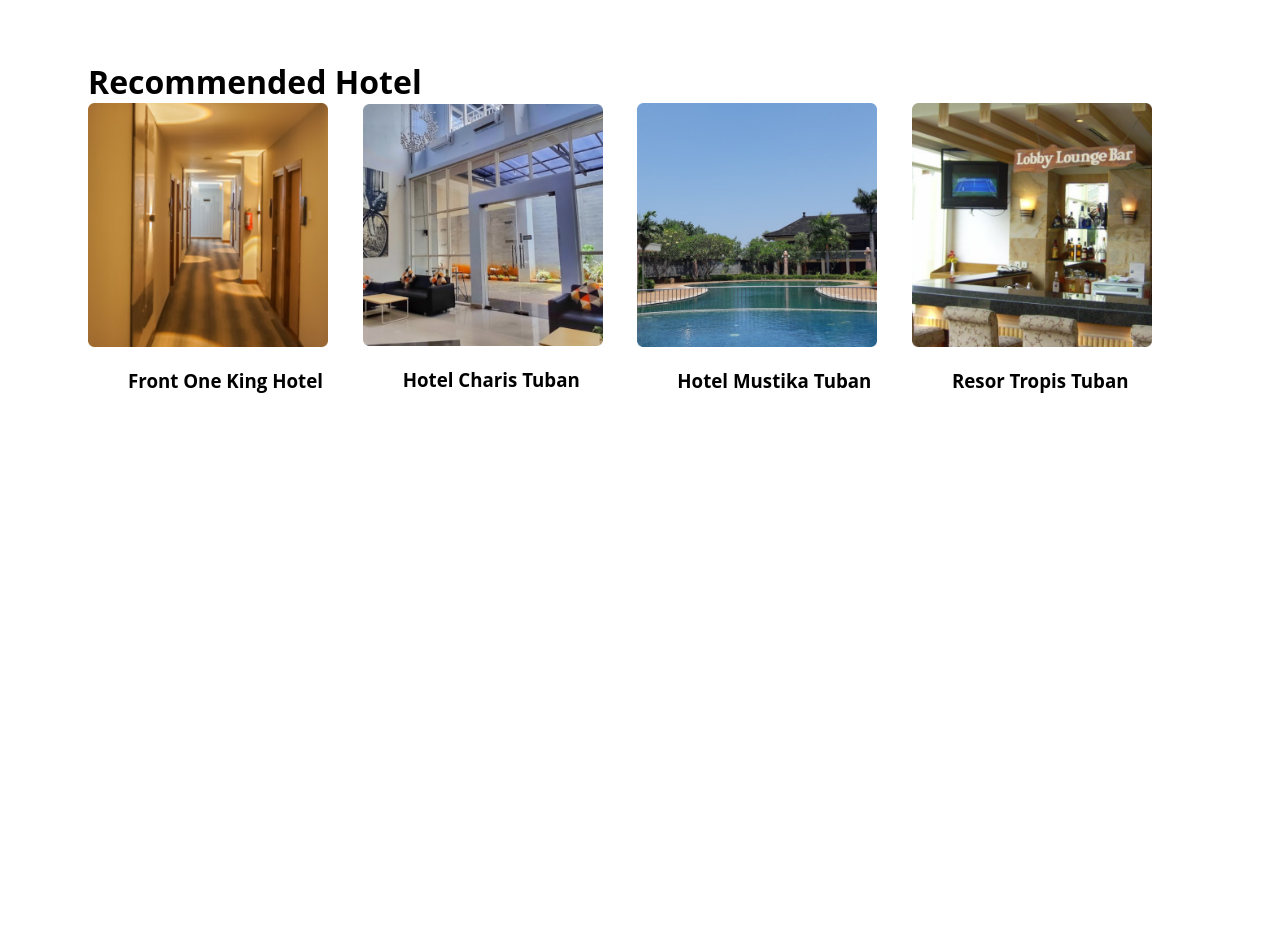
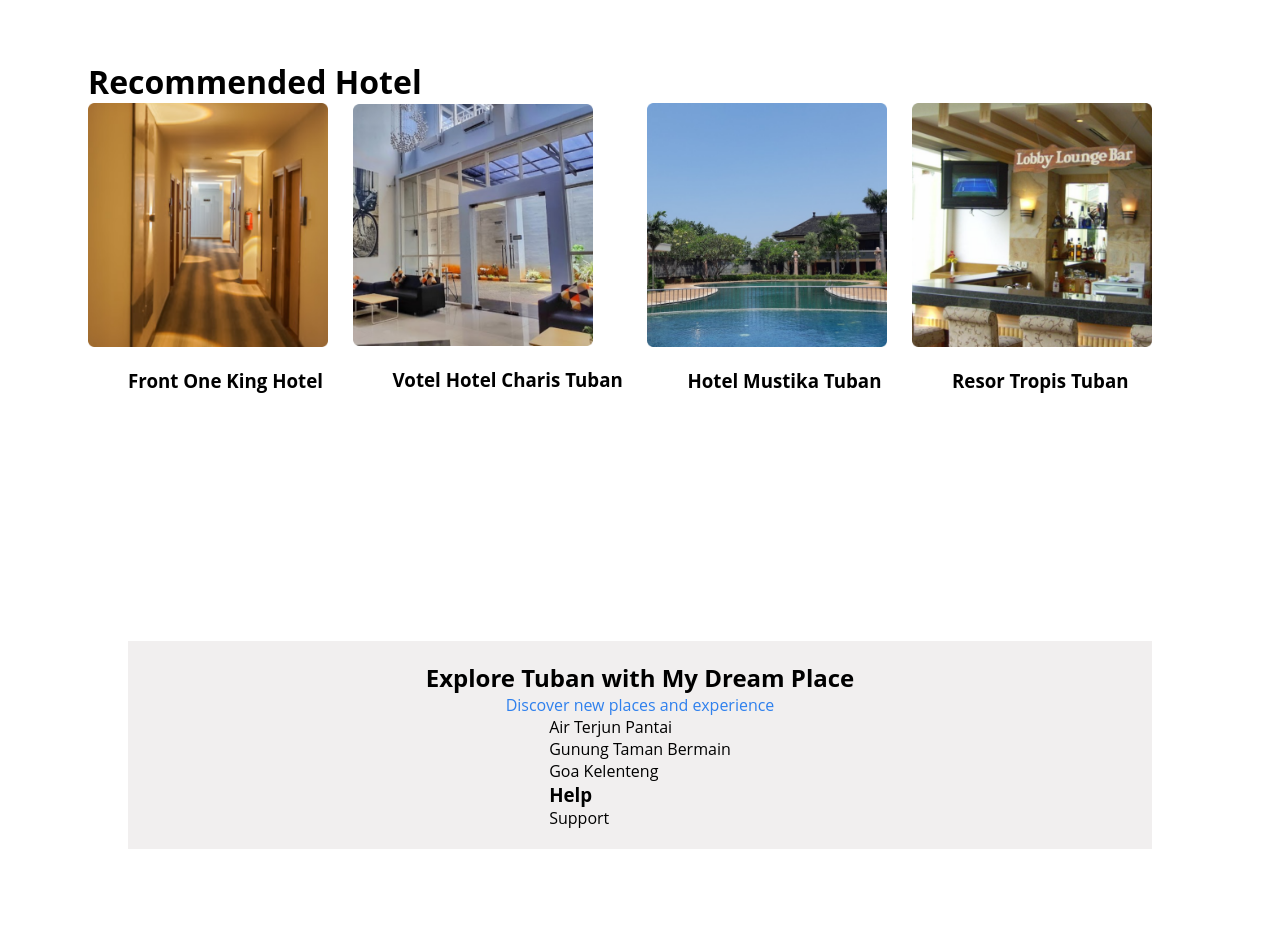
Before and after one commit to 22091397023KartikaFelicia/TubanSpace, a PHP site: page / in a window 1280 px wide; the page is wider, and only the part inside the window is pictured. Shown: the part 1785-2714 px from the top of that part. Before the commit the page ends 2178 px from the top of that part, so only its background shows below. Run offline with PHP 8.4, Linux system fonts and the light colour scheme.

Commit message:
Footer update

```diff
--- a/index.html
+++ b/index.html
@@ -113,17 +113,42 @@
             </div>
             <div class="bt">
                 <img src="photo/CH.png">
-                <h3>Hotel Charis Tuban</h3>
+                <a href="https://votelhotelcharistuban.com/"><h3>Votel Hotel Charis Tuban</h3></a>
             </div>
             <div class="bt">
                 <img src="photo/HM.png">
-                <h3>Hotel Mustika Tuban</h3>
+                <a href="https://www.instagram.com/hotelmustika/"><h3>Hotel Mustika Tuban</h3></a>
             </div>
             <div class="bt">
                 <img src="photo/RT.png">
-                <h3>Resor Tropis Tuban</h3>
+                <a href="https://www.instagram.com/resortubantropis/"><h3>Resor Tropis Tuban</h3></a>
             </div>
         </div>
     </div>
 </section>
-<br>
+<br><br><br><br>
+
+<!-- Footer -->
+<section>
+    <footer>
+        <div class="footer-content">
+            <h2>Explore Tuban with My Dream Place</h2>
+            <p>Discover new places and experience</p>
+          <div class="row-footer">
+            <div class="col-md-4">
+              <ul>
+                <li><a href="#">Air Terjun</a>  <a href="#">Pantai</a></li>
+                <li><a href="#">Gunung</a>  <a href="#">Taman Bermain</a></li>
+                <li><a href="#">Goa</a>  <a href="#">Kelenteng</a></li>
+              </ul>
+            </div>
+            <div class="col-md-4">
+              <h3>Help</h3>
+              <ul>
+                <li><a href="#">Support</a></li>
+              </ul>
+            </div>
+          </div>
+        </div>
+      </footer>
+</section>
--- a/style.css
+++ b/style.css
@@ -181,3 +181,23 @@ section {
     margin-bottom: 2vh;
     margin-left: -5vh;
 }
+
+footer {
+    background-color: #F1EFEF;
+    padding: 20px 0;
+    width: 100%;
+}
+
+.footer-content{
+    display: flex;
+    align-items: center;
+    justify-content: center;
+    flex-direction: column;
+}
+.footer-content p{
+    color: #2F80ED;
+}
+
+.col-md-4{
+    margin-inline: 10vh;
+}
```
